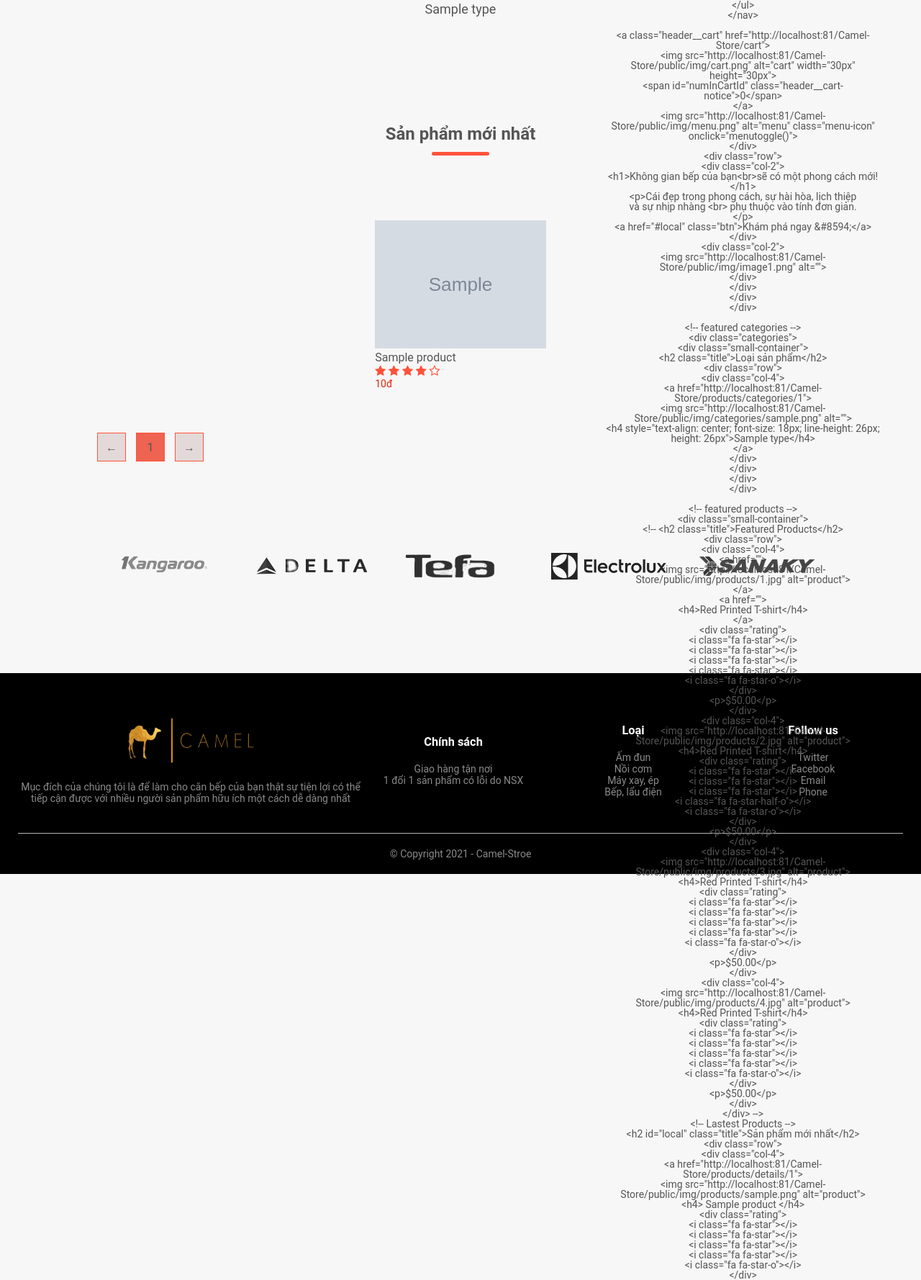
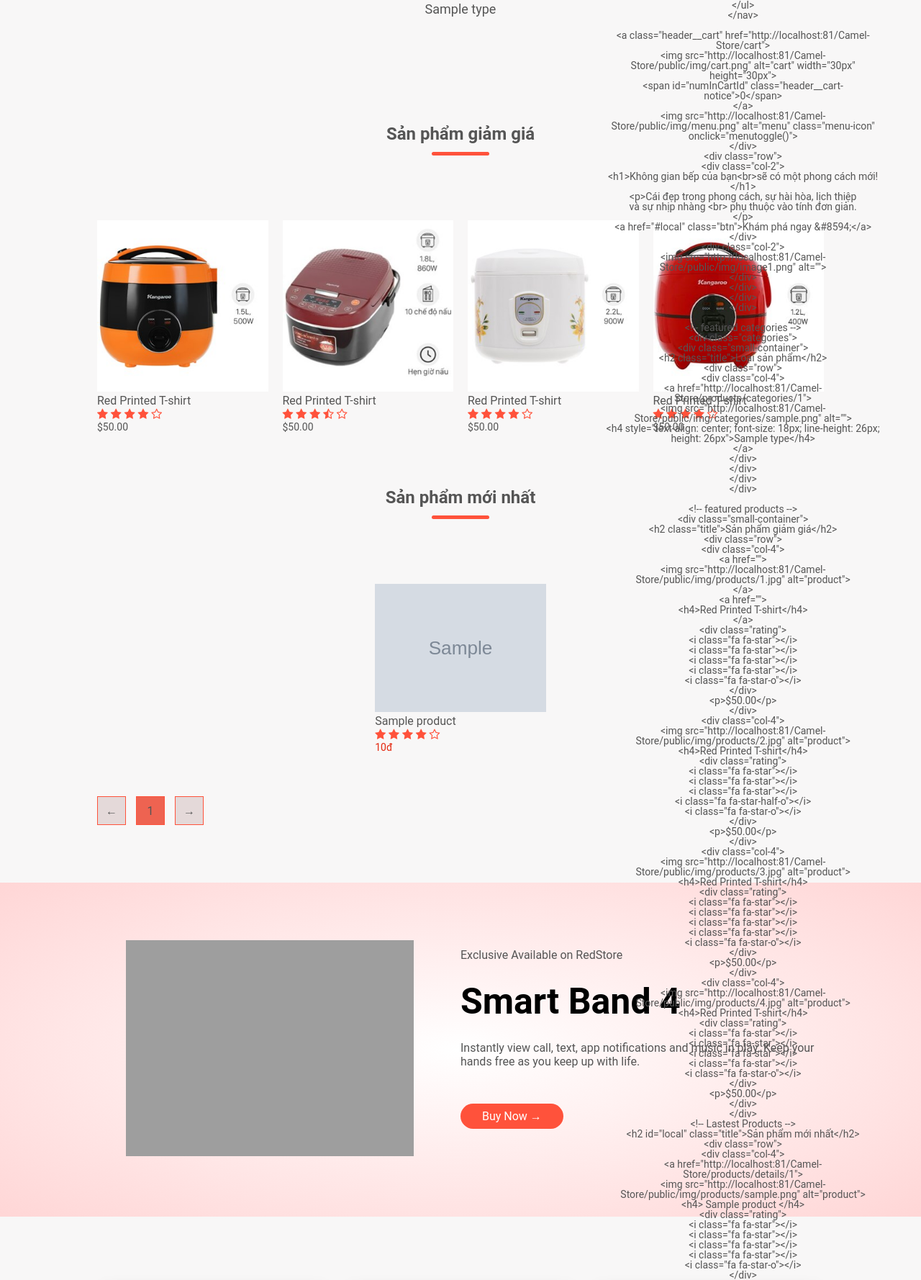
Before and after one commit to thongnguyen0104/Camel-Store, a PHP site: page / in a window 1280 px wide. Shown: the part 966-2744 px from the top of the page at 72% size. Run offline with PHP 8.4, Linux system fonts and the light colour scheme; tables that the repository leaves empty or names only in its code hold one stand-in row (values such as "Sample post"); grey boxes marked "Sample" are stand-in pictures.

Commit message:
Update index.php

```diff
--- a/App/Views/home/index.php
+++ b/App/Views/home/index.php
@@ -100,7 +100,7 @@
 
     <!-- featured products -->
     <div class="small-container">
-        <!-- <h2 class="title">Featured Products</h2>
+        <h2 class="title">Sản phẩm giảm giá</h2>
         <div class="row">
             <div class="col-4">
                 <a href="">
@@ -154,7 +154,7 @@
                 </div>
                 <p>$50.00</p>
             </div>
-        </div> -->
+        </div>
         <!-- Lastest Products -->
         <h2 id="local" class="title">Sản phẩm mới nhất</h2>
         <div class="row">
@@ -193,7 +193,7 @@
     </div>
 
     <!-- offer -->
-    <!-- <div class="offer">
+    <div class="offer">
         <div class="small-container">
             <div class="row">
                 <div class="col-2">
@@ -210,10 +210,10 @@
                 </div>
             </div>
         </div>
-    </div> -->
+    </div>
 
     <!-- testimonial -->
-    <!-- <div class="testimonial">
+    <div class="testimonial">
         <div class="small-container">
             <div class="row">
                 <div class="col-3">
@@ -275,7 +275,7 @@
                 </div>
             </div>
         </div>
-    </div> -->
+    </div>
 
     <!-- brands -->
     <div class="brands">
```
